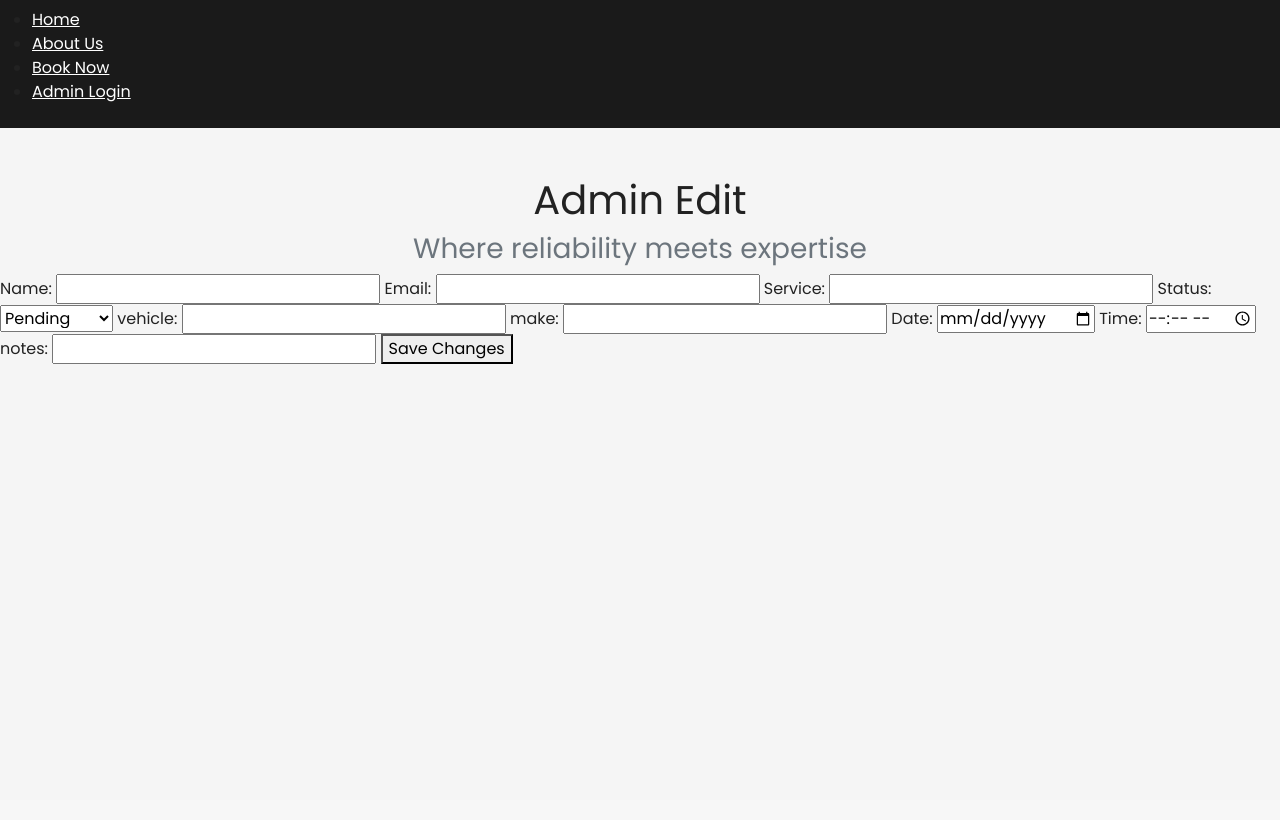
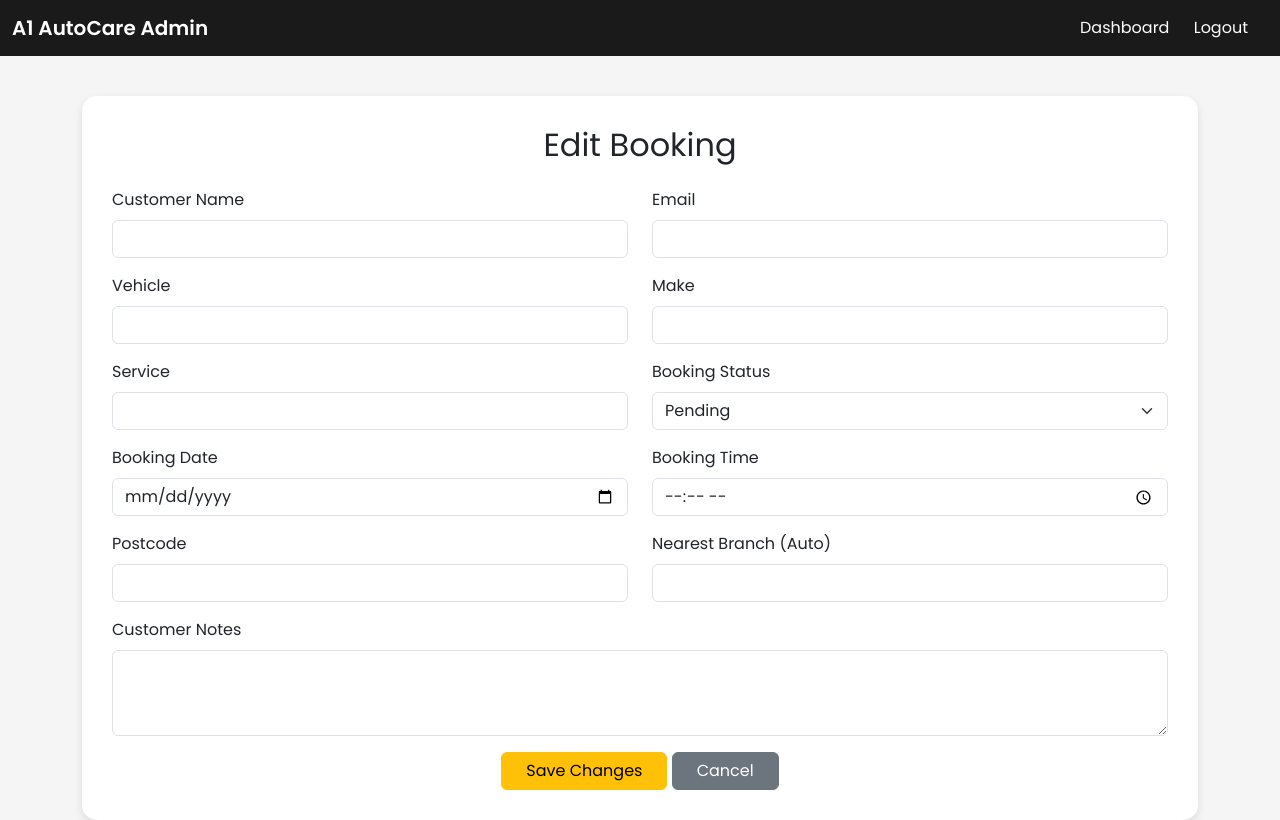
Before and after one commit to adz3k/A1-Autocare-booking-system-CO699, a Flask app: template templates/edit.html in a window 1280 px wide. Before the commit the page ends 364 px from the top, so only its background shows below. Run offline with Flask 3, Linux system fonts and the light colour scheme; the template is opened without the code that fills it, so the values that code supplies are empty.

Commit message:
feat: Added postcode API integration, nearest branch calculation, and full booking schema update
- Integrated Postcodes.io API to convert customer postcode into coordinates
- Implemented Haversine distance formula for geolocation logic
- Added automatic nearest branch assignment during booking
- Rebuilt `book()` route to store new postcode + branch fields
- Updated confirmation view to display assigned branch and distance
- Reworked `edit_booking()` to recalculate nearest branch on postcode change
- Added new 'branch' column to database schema
- Refactored app.py structure, cleaned logic, improved readability
- Added BRANCHES dictionary with real coordinates for MK, Luton, Wembley
- Updated admin dashboard and confirmation flow to reflect new fields
- Created distinction-level backend functionality for CO699 project

```diff
--- a/app.py
+++ b/app.py
@@ -7,289 +7,333 @@
 app = Flask(__name__)
 app.secret_key = 'A1AutoCareSecretKey'
 
-# -----------------------------
-# BRANCH LOCATIONS (FAKE EXAMPLE DATA)
-# -----------------------------
+
+# --------------------------------------
+# BRANCH COORDINATES (fake real locations)
+# --------------------------------------
 BRANCHES = [
     {"name": "Milton Keynes", "lat": 52.0406, "lon": -0.7594},
     {"name": "Wembley", "lat": 51.5530, "lon": -0.2960},
     {"name": "Luton", "lat": 51.8787, "lon": -0.4200},
 ]
 
-# -----------------------------
-# DATABASE INITIALIZATION
-# -----------------------------
+
+# --------------------------------------
+# INITIALISE DATABASE WITH NEW SCHEMA
+# --------------------------------------
 def init_db():
     conn = sqlite3.connect('database.db')
-    cursor = conn.cursor()
-    cursor.execute('''
-        CREATE TABLE IF NOT EXISTS bookings (
-            id INTEGER PRIMARY KEY AUTOINCREMENT,
-            name TEXT NOT NULL,
-            email TEXT NOT NULL,
-            vehicle TEXT NOT NULL,
-            make TEXT NOT NULL,
-            service TEXT NOT NULL,
-            notes TEXT,
-            date TEXT NOT NULL,
-            booking_time TEXT NOT NULL,
-            postcode TEXT,
-            status TEXT DEFAULT 'PENDING'
-        );
-    ''')
+    c = conn.cursor()
 
-    cursor.execute('''
-        CREATE TABLE IF NOT EXISTS admin (
-            id INTEGER PRIMARY KEY AUTOINCREMENT,
-            username TEXT UNIQUE,
-            password TEXT
-        );
-    ''')
+    c.execute("""
+    CREATE TABLE IF NOT EXISTS bookings (
+        id INTEGER PRIMARY KEY AUTOINCREMENT,
+        name TEXT NOT NULL,
+        email TEXT NOT NULL,
+        vehicle TEXT NOT NULL,
+        make TEXT NOT NULL,
+        service TEXT NOT NULL,
+        notes TEXT,
+        date TEXT NOT NULL,
+        booking_time TEXT NOT NULL,
+        postcode TEXT,
+        branch TEXT,
+        status TEXT DEFAULT 'PENDING'
+    );
+    """)
+
+    c.execute("""
+    CREATE TABLE IF NOT EXISTS admin (
+        id INTEGER PRIMARY KEY AUTOINCREMENT,
+        username TEXT UNIQUE,
+        password TEXT
+    );
+    """)
+
     conn.commit()
     conn.close()
 
+
 init_db()
 
-# -----------------------------
-# STATIC ADMIN CREDENTIALS
-# -----------------------------
-ADMIN_EMAIL = 'admin@a1autocare.com'
-ADMIN_PASSWORD_HASH = generate_password_hash('admin123')
 
-# -----------------------------
-# HELPER FUNCTIONS (POSTCODES + DISTANCE)
-# -----------------------------
-def get_coordinates_from_postcode(postcode: str):
+# --------------------------------------
+# STATIC ADMIN ACCOUNT
+# --------------------------------------
+ADMIN_EMAIL = "admin@a1autocare.com"
+ADMIN_PASSWORD_HASH = generate_password_hash("admin123")
+
+
+# --------------------------------------
+# POSTCODE → COORDINATES (Postcodes.io API)
+# --------------------------------------
+def get_coordinates_from_postcode(postcode):
     """
-    Uses Postcodes.io to convert a UK postcode into latitude/longitude.
-    Returns (lat, lon) or None if invalid.
+    Converts UK postcode to (lat, lon).
+    Returns None if invalid.
     """
-    postcode = postcode.replace(" ", "")  # clean spaces
+    postcode = postcode.replace(" ", "")
+
     try:
         res = requests.get(f"https://api.postcodes.io/postcodes/{postcode}")
         data = res.json()
-        if data.get('status') == 200:
-            lat = data['result']['latitude']
-            lon = data['result']['longitude']
-            return lat, lon
-        else:
-            return None
+
+        if data.get("status") == 200:
+            return data["result"]["latitude"], data["result"]["longitude"]
+        return None
+
     except Exception:
         return None
 
 
+# --------------------------------------
+# HAVERSINE DISTANCE
+# --------------------------------------
 def calculate_distance(lat1, lon1, lat2, lon2):
-    """
-    Haversine formula to calculate distance between two lat/lon points in KM.
-    """
-    R = 6371  # Earth radius in km
+    R = 6371
     d_lat = math.radians(lat2 - lat1)
     d_lon = math.radians(lon2 - lon1)
-    a = (math.sin(d_lat / 2) ** 2 +
-         math.cos(math.radians(lat1)) *
-         math.cos(math.radians(lat2)) *
-         math.sin(d_lon / 2) ** 2)
+
+    a = (
+        math.sin(d_lat / 2) ** 2
+        + math.cos(math.radians(lat1))
+        * math.cos(math.radians(lat2))
+        * math.sin(d_lon / 2) ** 2
+    )
+
     c = 2 * math.atan2(math.sqrt(a), math.sqrt(1 - a))
     return R * c
 
 
+# --------------------------------------
+# FIND CLOSEST BRANCH
+# --------------------------------------
 def find_nearest_branch(user_lat, user_lon):
-    """
-    Loop through BRANCHES and return (branch_dict, distance_km)
-    for the closest branch.
-    """
     nearest = None
-    shortest = float('inf')
+    shortest = float("inf")
 
     for branch in BRANCHES:
-        dist = calculate_distance(user_lat, user_lon, branch['lat'], branch['lon'])
+        dist = calculate_distance(user_lat, user_lon, branch["lat"], branch["lon"])
         if dist < shortest:
             shortest = dist
             nearest = branch
 
-    if nearest is None:
-        return None, None
-    return nearest, shortest
-
-# -----------------------------
-# ROUTES
-# -----------------------------
-@app.route('/')
-def home():
-    return render_template('index.html')
-
-@app.route('/about')
-def about():
-    return render_template('about.html')
+    return nearest, round(shortest, 1)
 
 
-@app.route('/book', methods=['GET', 'POST'])
+# --------------------------------------
+# ROUTES
+# --------------------------------------
+@app.route("/")
+def home():
+    return render_template("index.html")
+
+
+@app.route("/about")
+def about():
+    return render_template("about.html")
+
+
+# --------------------------------------
+# CUSTOMER BOOKING
+# --------------------------------------
+@app.route("/book", methods=["GET", "POST"])
 def book():
-    if request.method == 'POST':
-        name = request.form['name']
-        email = request.form['email']
-        vehicle = request.form['vehicle']
-        make = request.form['make']
-        service = request.form['service']
-        notes = request.form['notes']
-        date = request.form['date']
-        booking_time = request.form['booking_time']
-        postcode = request.form['postcode']
+    if request.method == "POST":
+        name = request.form["name"]
+        email = request.form["email"]
+        vehicle = request.form["vehicle"]
+        make = request.form["make"]
+        service = request.form["service"]
+        notes = request.form["notes"]
+        date = request.form["date"]
+        booking_time = request.form["booking_time"]
+        postcode = request.form["postcode"]
 
-        # --- POSTCODES.IO + NEAREST BRANCH LOGIC ---
-        nearest_branch_name = "Unknown"
-        nearest_branch_distance = None
+        # Convert postcode → lat/lon
+        coords = get_coordinates_from_postcode(postcode)
 
-        coords = get_coordinates_from_postcode(postcode)
+        branch_name = "Unknown"
+        branch_distance = None
+
         if coords:
             user_lat, user_lon = coords
-            branch, distance_km = find_nearest_branch(user_lat, user_lon)
-            if branch:
-                nearest_branch_name = branch['name']
-                nearest_branch_distance = round(distance_km, 1)
+            nearest_branch, distance_km = find_nearest_branch(user_lat, user_lon)
+            branch_name = nearest_branch["name"]
+            branch_distance = distance_km
         else:
-            flash('We could not validate your postcode. Nearest branch not calculated.', 'warning')
+            flash("Postcode could not be validated. Branch not assigned.", "warning")
 
-        # Store nearest branch info in session for confirmation page
-        session['nearest_branch_name'] = nearest_branch_name
-        session['nearest_branch_distance'] = nearest_branch_distance
+        # Save branch name + distance temporarily for confirmation page
+        session["nearest_branch_name"] = branch_name
+        session["nearest_branch_distance"] = branch_distance
 
-        # Save booking to DB
-        conn = sqlite3.connect('database.db')
-        cursor = conn.cursor()
-        cursor.execute('''
-    INSERT INTO bookings (name, email, vehicle, make, service, notes, date, booking_time, postcode)
-    VALUES (?, ?, ?, ?, ?, ?, ?, ?, ?)
-''', (name, email, vehicle, make, service, notes, date, booking_time, postcode))
-
+        # INSERT BOOKING INTO DATABASE
+        conn = sqlite3.connect("database.db")
+        c = conn.cursor()
+        c.execute(
+            """
+            INSERT INTO bookings
+            (name, email, vehicle, make, service, notes, date, booking_time, postcode, branch)
+            VALUES (?, ?, ?, ?, ?, ?, ?, ?, ?, ?)
+            """,
+            (name, email, vehicle, make, service, notes, date, booking_time, postcode, branch_name),
+        )
         conn.commit()
         conn.close()
 
-        return redirect(url_for('confirm'))
+        return redirect(url_for("confirm"))
 
-    return render_template('book.html')
+    return render_template("book.html")
 
 
-@app.route('/confirm')
+# --------------------------------------
+# CONFIRMATION PAGE
+# --------------------------------------
+@app.route("/confirm")
 def confirm():
-    conn = sqlite3.connect('database.db')
+    conn = sqlite3.connect("database.db")
     conn.row_factory = sqlite3.Row
-    cursor = conn.cursor()
+    c = conn.cursor()
 
-    cursor.execute("SELECT * FROM bookings ORDER BY id DESC LIMIT 1")
-    booking = cursor.fetchone()
+    c.execute("SELECT * FROM bookings ORDER BY id DESC LIMIT 1")
+    booking = c.fetchone()
     conn.close()
 
     if booking is None:
         return "Please complete a booking first.", 400
 
-    nearest_branch_name = session.get('nearest_branch_name', "Unknown")
-    nearest_branch_distance = session.get('nearest_branch_distance', None)
-
     return render_template(
         "confirm.html",
         booking=booking,
-        nearest_branch_name=nearest_branch_name,
-        nearest_branch_distance=nearest_branch_distance
+        nearest_branch_name=session.get("nearest_branch_name"),
+        nearest_branch_distance=session.get("nearest_branch_distance"),
     )
 
 
-# -----------------------------
-# LOGIN / ADMIN / DASHBOARD
-# -----------------------------
-@app.route('/login', methods=['GET', 'POST'])
+# --------------------------------------
+# LOGIN
+# --------------------------------------
+@app.route("/login", methods=["GET", "POST"])
 def login():
-    if request.method == 'POST':
-        email = request.form['email']
-        password = request.form['password']
+    if request.method == "POST":
+        email = request.form["email"]
+        password = request.form["password"]
 
         if email == ADMIN_EMAIL and check_password_hash(ADMIN_PASSWORD_HASH, password):
-            session['admin_logged_in'] = True
-            flash('Login successful!', 'success')
-            return redirect(url_for('dashboard'))
-        else:
-            flash('Invalid credentials. Please try again.', 'danger')
-            return redirect(url_for('login'))
+            session["admin_logged_in"] = True
+            flash("Login successful!", "success")
+            return redirect(url_for("dashboard"))
 
-    return render_template('login.html')
+        flash("Invalid credentials.", "danger")
+        return redirect(url_for("login"))
+
+    return render_template("login.html")
 
 
-@app.route('/admin/dashboard')
+# --------------------------------------
+# ADMIN DASHBOARD
+# --------------------------------------
+@app.route("/admin/dashboard")
 def dashboard():
-    if not session.get('admin_logged_in'):
-        flash('Please login first.', 'warning')
-        return redirect(url_for('login'))
+    if not session.get("admin_logged_in"):
+        flash("Please login first.", "warning")
+        return redirect(url_for("login"))
 
-    conn = sqlite3.connect('database.db')
+    conn = sqlite3.connect("database.db")
     conn.row_factory = sqlite3.Row
-    cursor = conn.cursor()
-    cursor.execute('SELECT * FROM bookings')
-    bookings = cursor.fetchall()
+    c = conn.cursor()
+    c.execute("SELECT * FROM bookings")
+    bookings = c.fetchall()
     conn.close()
 
-    return render_template('dashboard.html', bookings=bookings)
+    return render_template("dashboard.html", bookings=bookings)
 
 
-@app.route('/admin/edit/<int:id>', methods=['GET', 'POST'])
+# --------------------------------------
+# ADMIN EDIT BOOKING
+# --------------------------------------
+@app.route("/admin/edit/<int:id>", methods=["GET", "POST"])
 def edit_booking(id):
-    conn = sqlite3.connect('database.db')
+    conn = sqlite3.connect("database.db")
     conn.row_factory = sqlite3.Row
-    cursor = conn.cursor()
+    c = conn.cursor()
 
-    if request.method == 'POST':
-        name = request.form['name']
-        email = request.form['email']
-        vehicle = request.form['vehicle']
-        make = request.form['make']
-        service = request.form['service']
-        notes = request.form['notes']
-        date = request.form['date']
-        booking_time = request.form['booking_time']
-        status = request.form['status']
+    if request.method == "POST":
+        name = request.form["name"]
+        email = request.form["email"]
+        vehicle = request.form["vehicle"]
+        make = request.form["make"]
+        service = request.form["service"]
+        notes = request.form["notes"]
+        date = request.form["date"]
+        booking_time = request.form["booking_time"]
+        status = request.form["status"]
+        postcode = request.form["postcode"]
 
-        cursor.execute('''
+        # Recalculate nearest branch if postcode changes
+        coords = get_coordinates_from_postcode(postcode)
+        branch_name = "Unknown"
+
+        if coords:
+            user_lat, user_lon = coords
+            nearest_branch, _ = find_nearest_branch(user_lat, user_lon)
+            branch_name = nearest_branch["name"]
+
+        c.execute(
+            """
             UPDATE bookings
-            SET name=?, email=?, vehicle=?, make=?, service=?, notes=?, date=?, booking_time=?, status=?
+            SET name=?, email=?, vehicle=?, make=?, service=?, notes=?, date=?, booking_time=?,
+                status=?, postcode=?, branch=?
             WHERE id=?
-        ''', (name, email, vehicle, make, service, notes, date, booking_time, status, id))
+            """,
+            (name, email, vehicle, make, service, notes, date, booking_time,
+             status, postcode, branch_name, id)
+        )
 
         conn.commit()
         conn.close()
-        flash('Booking updated successfully!', 'success')
-        return redirect(url_for('dashboard'))
 
-        # no return below this
+        flash("Booking updated successfully!", "success")
+        return redirect(url_for("dashboard"))
 
-    cursor.execute("SELECT * FROM bookings WHERE id=?", (id,))
-    booking = cursor.fetchone()
+    # GET REQUEST – Load booking
+    c.execute("SELECT * FROM bookings WHERE id=?", (id,))
+    booking = c.fetchone()
     conn.close()
 
-    if booking is None:
-        flash('Booking not found.', 'danger')
-        return redirect(url_for('dashboard'))
+    if not booking:
+        flash("Booking not found.", "danger")
+        return redirect(url_for("dashboard"))
 
-    return render_template('edit.html', booking=booking)
+    return render_template("edit.html", booking=booking)
 
 
-@app.route('/admin/delete/<int:id>', methods=['POST'])
+# --------------------------------------
+# DELETE BOOKING
+# --------------------------------------
+@app.route("/admin/delete/<int:id>", methods=["POST"])
 def delete_booking(id):
-    conn = sqlite3.connect('database.db')
-    cursor = conn.cursor()
-    cursor.execute("DELETE FROM bookings WHERE id=?", (id,))
+    conn = sqlite3.connect("database.db")
+    c = conn.cursor()
+    c.execute("DELETE FROM bookings WHERE id=?", (id,))
     conn.commit()
     conn.close()
-    return redirect(url_for('dashboard'))
+    return redirect(url_for("dashboard"))
 
 
-@app.route('/logout')
+# --------------------------------------
+# LOGOUT
+# --------------------------------------
+@app.route("/logout")
 def logout():
-    session.pop('admin_logged_in', None)
-    flash('You have been logged out.', 'info')
-    return redirect(url_for('login'))
+    session.pop("admin_logged_in", None)
+    flash("You have been logged out.", "info")
+    return redirect(url_for("login"))
 
 
-# -----------------------------
-# RUN APP
-# -----------------------------
-if __name__ == '__main__':
+# --------------------------------------
+# START APPLICATION
+# --------------------------------------
+if __name__ == "__main__":
     app.run(debug=True)
--- a/templates/edit.html
+++ b/templates/edit.html
@@ -3,24 +3,22 @@
 <head>
     <meta charset="UTF-8">
     <meta name="viewport" content="width=device-width, initial-scale=1.0">
-  <title>A1 AutoCare | Admin Edit</title>
+    <title>Edit Booking | A1 AutoCare</title>
 
-  <!-- Bootstrap CSS -->
-  <link href="https://cdn.jsdelivr.net/npm/bootstrap@5.3.8/dist/css/bootstrap.min.css"
-        rel="stylesheet"
-        integrity="sha384-sRIl4kxILFvY47J16cr9ZwB07vP4J8+LH7qKQnuqkuIAvNWLzeN8tE5YBujZqJLB"
-        crossorigin="anonymous">
-
-  <!-- Custom Font (optional) -->
+    <link href="https://cdn.jsdelivr.net/npm/bootstrap@5.3.0/dist/css/bootstrap.min.css" rel="stylesheet">
     <link href="https://fonts.googleapis.com/css2?family=Poppins:wght@400;600&display=swap" rel="stylesheet">
 
     <style>
         body {
             font-family: 'Poppins', sans-serif;
-      background-color: #F5F5F5;
-      color: #222;
-      margin: 0;
-      padding: 0;
+            background-color: #f5f5f5;
+        }
+        .container-box {
+            background: white;
+            padding: 30px;
+            margin-top: 40px;
+            border-radius: 15px;
+            box-shadow: 0 4px 10px rgba(0,0,0,0.1);
         }
         .navbar {
             background-color: #1A1A1A;
@@ -32,77 +30,115 @@
         .navbar a:hover {
             color: #FF9800 !important;
         }
-    .header-text {
-      text-align: center;
-      margin-top: 40px;
-    }
     </style>
 </head>
 
 <body>
-  <!-- Navigation Bar -->
-  <nav class="navbar">
-  <ul>
-    <li><a href="{{ url_for('home') }}">Home</a></li>
-    <li><a href="{{ url_for('about') }}">About Us</a></li>
-    <li><a href="{{ url_for('book') }}">Book Now</a></li>
 
-    {% if session.get('admin_logged_in') %}
-      <!-- Admin-only navigation -->
-      <li><a href="{{ url_for('dashboard') }}">Dashboard</a></li>
-      <li><a href="{{ url_for('dashboard') }}#bookings">Edit Bookings</a></li>
-      <li><a href="{{ url_for('dashboard') }}#status">Status</a></li>
-      <li><a href="{{ url_for('logout') }}">Logout</a></li>
-    {% else %}
-      <li><a href="{{ url_for('login') }}">Admin Login</a></li>
-    {% endif %}
-  </ul>
+<!-- NAVBAR -->
+<nav class="navbar navbar-expand-lg">
+    <div class="container-fluid">
+        <a class="navbar-brand fw-bold text-white" href="#">A1 AutoCare Admin</a>
+        <div class="ms-auto">
+            <a class="nav-link d-inline text-white" href="{{ url_for('dashboard') }}">Dashboard</a>
+            <a class="nav-link d-inline text-white" href="{{ url_for('logout') }}">Logout</a>
+        </div>
+    </div>
 </nav>
 
-  <!-- Page Content -->
-  <div class="container text-center mt-5 header-text">
-    <h1>Admin Edit</h1>
-    <h3 class="text-secondary">Where reliability meets expertise</h3>
+<div class="container">
+    <div class="container-box">
+
+        <h2 class="text-center mb-4">Edit Booking</h2>
+
+        <form action="{{ url_for('edit_booking', id=booking['id']) }}" method="POST">
+
+            <!-- Name + Email -->
+            <div class="row mb-3">
+                <div class="col-md-6">
+                    <label class="form-label">Customer Name</label>
+                    <input type="text" class="form-control" name="name" value="{{ booking['name'] }}" required>
                 </div>
 
-  <!-- Bootstrap JS -->
-  <script src="https://cdn.jsdelivr.net/npm/bootstrap@5.3.8/dist/js/bootstrap.bundle.min.js" crossorigin="anonymous"></script>
+                <div class="col-md-6">
+                    <label class="form-label">Email</label>
+                    <input type="email" class="form-control" name="email" value="{{ booking['email'] }}" required>
+                </div>
+            </div>
 
+            <!-- Vehicle + Make -->
+            <div class="row mb-3">
+                <div class="col-md-6">
+                    <label class="form-label">Vehicle</label>
+                    <input type="text" class="form-control" name="vehicle" value="{{ booking['vehicle'] }}" required>
+                </div>
 
-<form method="POST" action="{{ url_for('edit_booking', id=booking['id']) }}">
+                <div class="col-md-6">
+                    <label class="form-label">Make</label>
+                    <input type="text" class="form-control" name="make" value="{{ booking['make'] }}" required>
+                </div>
+            </div>
 
-  <label>Name:</label>
-  <input type="text" name="name" value="{{ booking['name'] }}">
+            <!-- Service + Status -->
+            <div class="row mb-3">
+                <div class="col-md-6">
+                    <label class="form-label">Service</label>
+                    <input type="text" class="form-control" name="service" value="{{ booking['service'] }}" required>
+                </div>
 
-  <label>Email:</label>
-  <input type="text" name="email" value="{{ booking['email'] }}">
+                <div class="col-md-6">
+                    <label class="form-label">Booking Status</label>
+                    <select class="form-select" name="status" required>
+                        <option value="Pending" {% if booking['status']=="Pending" %}selected{% endif %}>Pending</option>
+                        <option value="In Progress" {% if booking['status']=="In Progress" %}selected{% endif %}>In Progress</option>
+                        <option value="Completed" {% if booking['status']=="Completed" %}selected{% endif %}>Completed</option>
+                        <option value="Cancelled" {% if booking['status']=="Cancelled" %}selected{% endif %}>Cancelled</option>
+                    </select>
+                </div>
+            </div>
 
-  <label>Service:</label>
-  <input type="text" name="service" value="{{ booking['service'] }}">
+            <!-- Date + Time -->
+            <div class="row mb-3">
+                <div class="col-md-6">
+                    <label class="form-label">Booking Date</label>
+                    <input type="date" class="form-control" name="date" value="{{ booking['date'] }}" required>
+                </div>
 
-  <label>Status:</label>
-  <select name="status">
-    <option value="Pending" {% if booking['status']=='Pending' %}selected{% endif %}>Pending</option>
-    <option value="Confirmed" {% if booking['status']=='Confirmed' %}selected{% endif %}>Confirmed</option>
-    <option value="In Progress" {% if booking['status']=='In Progress' %}selected{% endif %}>In Progress</option>
-    <option value="Completed" {% if booking['status']=='Completed' %}selected{% endif %}>Completed</option>
-  </select>
+                <div class="col-md-6">
+                    <label class="form-label">Booking Time</label>
+                    <input type="time" class="form-control" name="booking_time" value="{{ booking['booking_time'] }}" required>
+                </div>
+            </div>
 
+            <!-- Postcode + Assigned Branch -->
+            <div class="row mb-3">
+                <div class="col-md-6">
+                    <label class="form-label">Postcode</label>
+                    <input type="text" class="form-control" name="postcode" value="{{ booking['postcode'] }}" required>
+                </div>
 
-  <label>vehicle:</label>
-  <input type="vehicle" name="vehicle" value="{{ booking['vehicle'] }}">
+                <div class="col-md-6">
+                    <label class="form-label">Nearest Branch (Auto)</label>
+                    <input type="text" class="form-control" name="branch" value="{{ booking['branch'] }}" readonly>
+                </div>
+            </div>
 
-  <label>make:</label>
-  <input type="make" name="make" value="{{ booking['make'] }}">
+            <!-- Notes -->
+            <div class="mb-3">
+                <label class="form-label">Customer Notes</label>
+                <textarea class="form-control" name="notes" rows="3">{{ booking['notes'] }}</textarea>
+            </div>
 
-  <label>Date:</label>
-  <input type="date" name="date" value="{{ booking['date'] }}">
+            <!-- Buttons -->
+            <div class="text-center">
+                <button type="submit" class="btn btn-warning px-4">Save Changes</button>
+                <a href="{{ url_for('dashboard') }}" class="btn btn-secondary px-4">Cancel</a>
+            </div>
 
-  <label>Time:</label>
-  <input type="time" name="booking_time" value="{{ booking['booking_time'] }}">
+        </form>
 
-    <label>notes:</label>
-  <input type="notes" name="notes" value="{{ booking['notes'] }}">
+    </div>
+</div>
 
-  <button type="submit">Save Changes</button>
-</form>
+</body>
+</html>
```
Also changed, not shown: database.db (deleted). Lines whose indentation alone changed are shown as unchanged.
